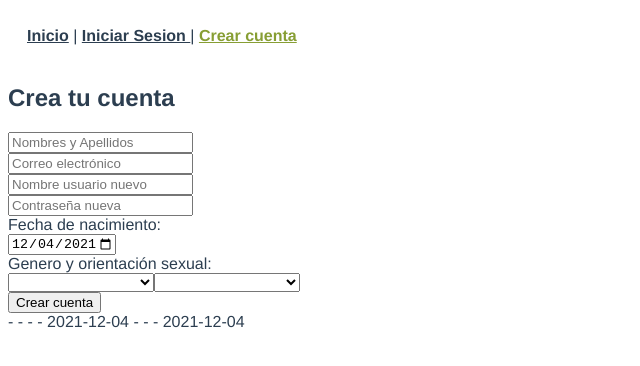
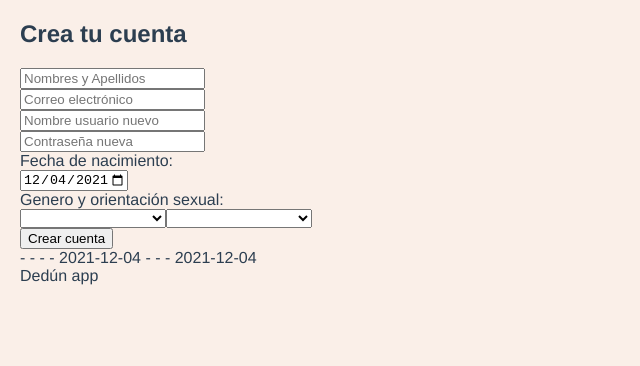
Before and after one commit to AlejandroUN/Ded-n, a Vue app in the folder frontend/: page /crearCuenta in a window 1280 px wide. Shown: the top 366 px of the page, without its empty margins (0-640 px from the left). Built offline with nearby package versions, Linux system fonts and the light colour scheme.

Commit message:
Primer intento de diseño xd

```diff
--- a/frontend/src/App.vue
+++ b/frontend/src/App.vue
@@ -1,11 +1,14 @@
 <template>
-  <div id="nav">
+  <div>
+    <!--<div id="nav">
 
     <router-link to="/"> Inicio</router-link> |
     <router-link to="/iniciarSesion">Iniciar Sesion </router-link>|
     <router-link to="/crearCuenta">Crear cuenta</router-link>
+  </div>-->
+    <router-view />
+    <footer>Dedún app</footer>
   </div>
-  <router-view/>
 </template>
 
 <style>
@@ -15,8 +18,10 @@
   -moz-osx-font-smoothing: grayscale;
 
   color: #2c3e50;
+
+  background-color: #FAEFE8;
 }
-
+/*
 #nav {
   padding: 19px;
 }
@@ -27,6 +32,23 @@
 }
 
 #nav a.router-link-exact-active {
-  color: #879e34;
+  color: #008B8F;
+}*/
+
+body{
+  margin: 0;
+  padding: 0;
+  background-color: #FAEFE8;
+  min-height: 100vh;
 }
+
+/*Esto hace que se puedea bajar en la pagina pero sin que el scrollbar sea visible*/
+::-webkit-scrollbar {
+    display: none;
+}
+
+footer {
+  float: bottom;;
+}
+
 </style>
--- a/frontend/src/views/Home.vue
+++ b/frontend/src/views/Home.vue
@@ -1,41 +1,66 @@
 <template>
+  <div id="contenedor_principal">
+    <header>
+      <center>
+        <img src="../assets/logo.png" height="100" />
+      </center>
+    </header>
+    <body>
+      <div id="contenedor">
+        <div>
+          <h1>¿Qué es Dedún?</h1>
+          <p>
+            Dedún es una plataforma para relacionar personas según sus intereses
+            y su psicología. Está llamada a ser la herramienta por defecto para
+            conocer personas, sin importar cuáles sean los intereses que motiven
+            al usuario en su búsqueda de otros usuarios: negocios, hobbies,
+            sexo, aprendizaje, no importa: la esencia del negocio es la misma
+            sin importar cuáles sean los matices que tengan, la esencia es
+            <b>la mente</b>.
+          </p>
+        </div>
+        <div>
+          <h2></h2>
+          <router-link to="/iniciarSesion"><button>Iniciar Sesión</button></router-link>
+          <router-link to="/crearCuenta"><button>Crear Cuenta</button></router-link>
+        </div>
+      </div>
 
-  <header>
-    <center>
-       <img src="../assets/logo.png" height="100">
-    </center>
-  </header>
-  <section>
-    <h2>¿Qué es Dedún?</h2>
-      <p>Dedún es una plataforma para relacionar personas según sus intereses y su psicología. Está llamada a ser
-          la herramienta por defecto para conocer personas, sin importar cuáles sean los intereses que motiven al
-          usuario en su búsqueda de otros usuarios: negocios, hobbies, sexo, aprendizaje, no importa: la esencia
-          del negocio es la misma sin importar cuáles sean los matices que tengan, la esencia es <b>la mente</b>.
-      </p>
-  </section>
-  <aside>
-    <h2></h2>
-    <router-link to="/iniciarSesion">Iniciar Sesión</router-link>|
-    <router-link to="/crearCuenta">Crear Cuenta</router-link>
-  </aside>
-  <footer>
-      Dedún app
-  </footer>
+    </body>
+  </div>
 </template>
 
 <script>
-  export default {
+export default {
+  data() {
+    return {};
+  },
+  methods: {},
+};
+</script>
 
-    data() {
-        return {
+<style>
+#contenedor {
+  display: flex;
+  flex-direction: row;
+  flex-wrap: wrap;
+}
 
-        }
-          },
-    methods: {
+#contenedor > div {
+  width: 50%;
+}
 
+header {
+  padding-top: 20px;
+  padding-right: 50px;
+}
 
-    }
-  }
+body {
+  padding-left: 20px;
+}
 
-
- </script>
+h1 {
+  padding-left: 200px;
+  padding-top: 20px;
+}
+</style>
```
